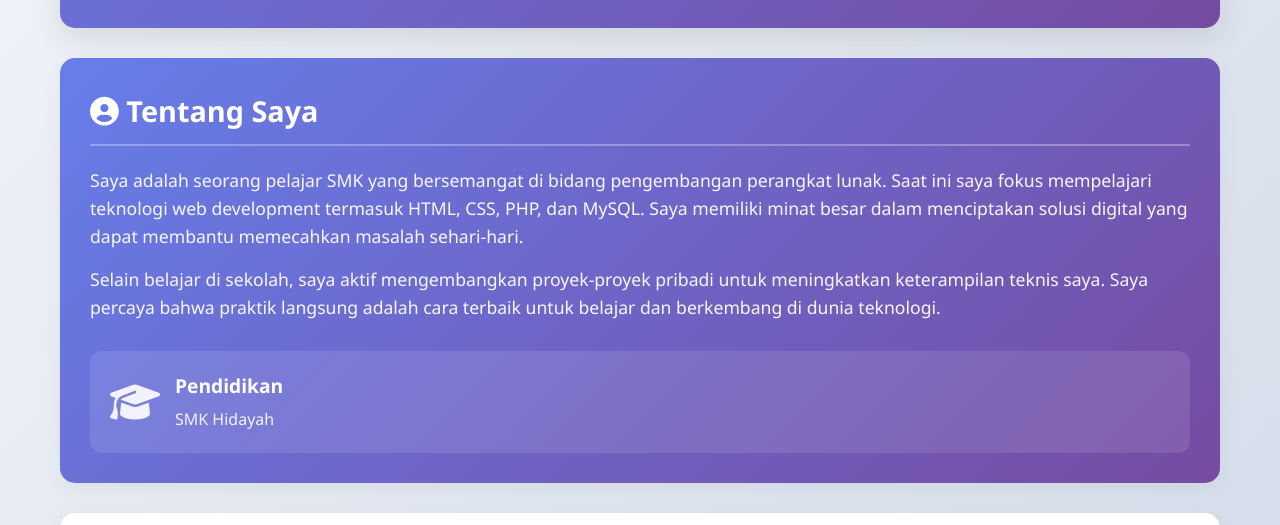
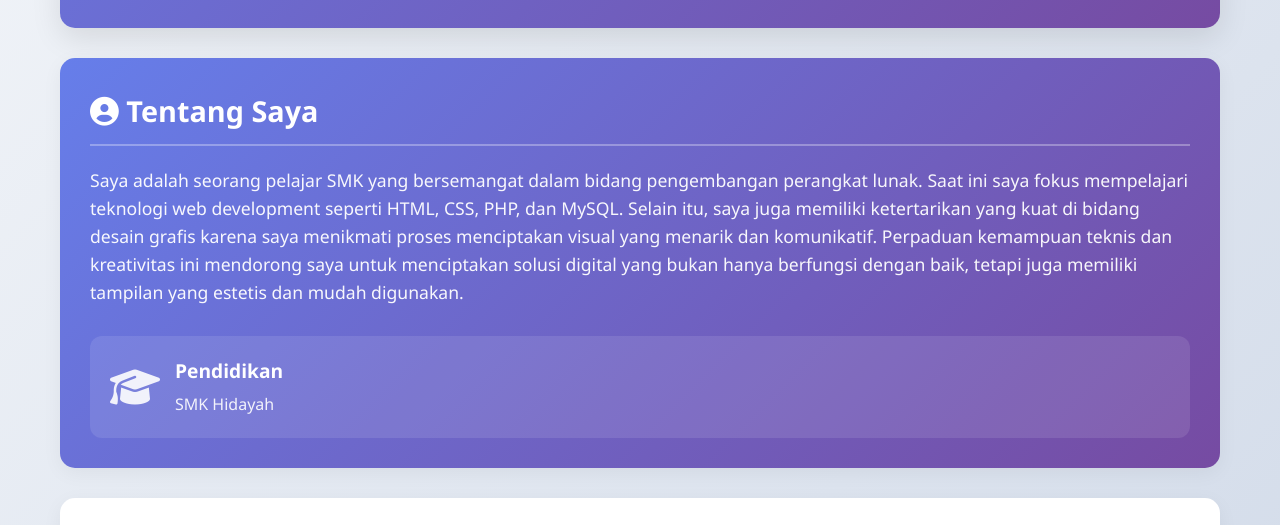
Before and after one commit to Knowll322/porto, a plain HTML site: page index.html in a window 1280 px wide. Shown: the part 490-1015 px from the top of the page. Drawn offline with Linux system fonts and the light colour scheme.

Commit message:
Revise personal description in about section
Updated the personal description to include interests in graphic design and emphasize the combination of technical skills and creativity.

```diff
--- a/index.html
+++ b/index.html
@@ -41,15 +41,7 @@
             <h2><i class="fas fa-user-circle"></i> Tentang Saya</h2>
             <div class="about-content">
                 <p>
-                    Saya adalah seorang pelajar SMK yang bersemangat di bidang pengembangan perangkat lunak.
-                    Saat ini saya fokus mempelajari teknologi web development termasuk HTML, CSS, PHP, dan MySQL.
-                    Saya memiliki minat besar dalam menciptakan solusi digital yang dapat membantu memecahkan
-                    masalah sehari-hari.
-                </p>
-                <p>
-                    Selain belajar di sekolah, saya aktif mengembangkan proyek-proyek pribadi untuk meningkatkan
-                    keterampilan teknis saya. Saya percaya bahwa praktik langsung adalah cara terbaik untuk
-                    belajar dan berkembang di dunia teknologi.
+                   Saya adalah seorang pelajar SMK yang bersemangat dalam bidang pengembangan perangkat lunak. Saat ini saya fokus mempelajari teknologi web development seperti HTML, CSS, PHP, dan MySQL. Selain itu, saya juga memiliki ketertarikan yang kuat di bidang desain grafis karena saya menikmati proses menciptakan visual yang menarik dan komunikatif. Perpaduan kemampuan teknis dan kreativitas ini mendorong saya untuk menciptakan solusi digital yang bukan hanya berfungsi dengan baik, tetapi juga memiliki tampilan yang estetis dan mudah digunakan.
                 </p>
                 <div class="about-highlights">
                     <div class="highlight-item">
```
